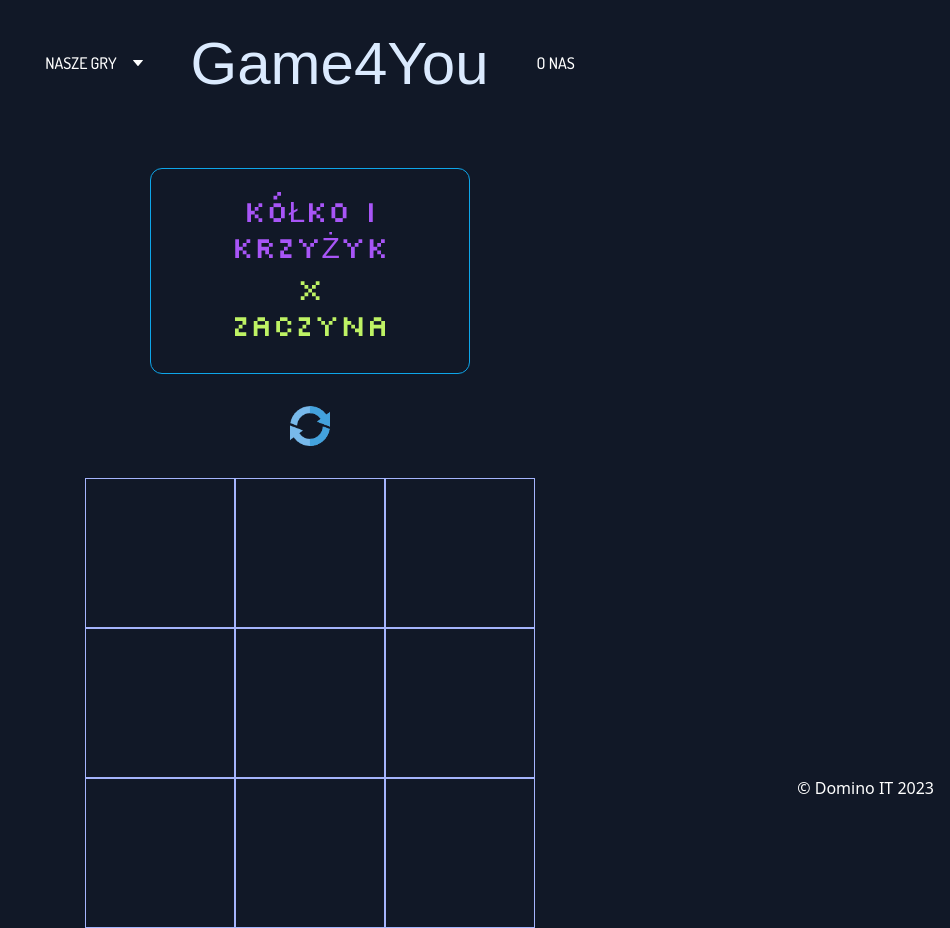
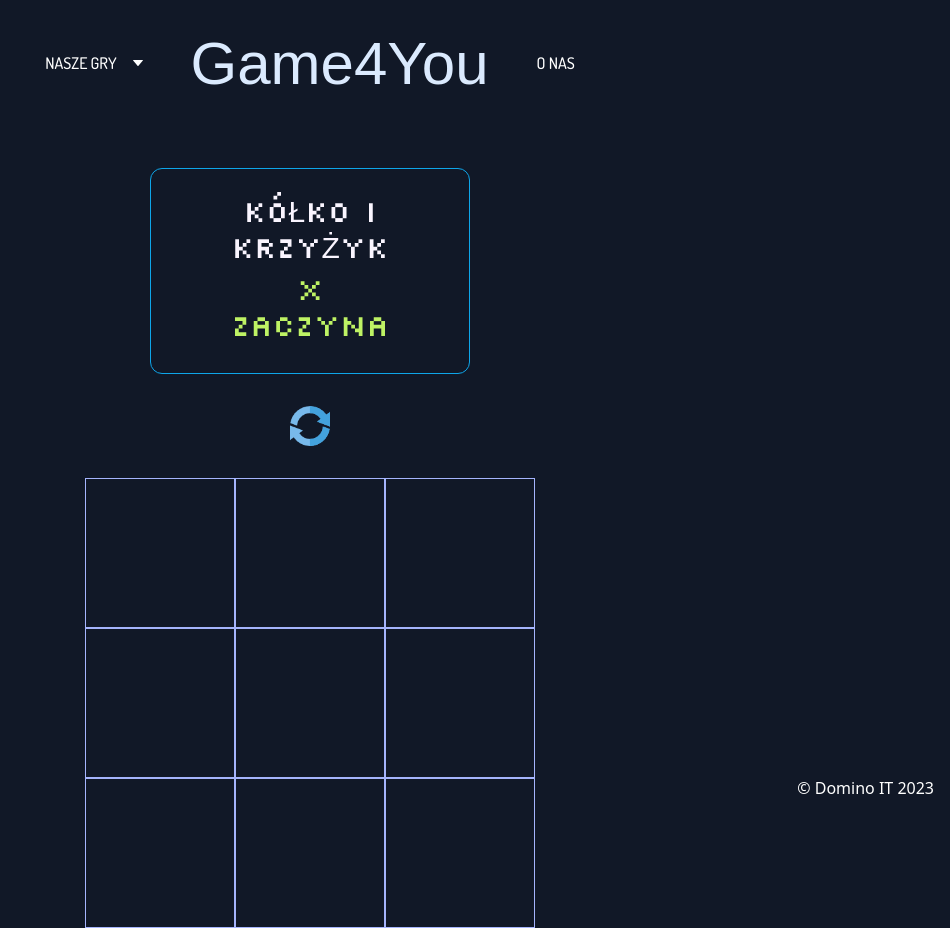
Before and after one commit to DominoxB/Game4You, a Vue app: page /TwoPlayers in a window 1280 px wide. Shown: the whole page, without its empty margins (330-1280 px from the left). Built offline with nearby package versions, Linux system fonts and the light colour scheme; a web font is replaced by a local one; what tailwindcss-animated would draw is missing.

Commit message:
fix: change text color

```diff
--- a/src/components/atoms/TicTacToeInfoBoard.vue
+++ b/src/components/atoms/TicTacToeInfoBoard.vue
@@ -1,7 +1,7 @@
 <template>
   <div
     class="text-center border border-sky-500 p-6 rounded-xl text-blue-100 text-3xl uppercase font-silk w-1/4">
-    <div class="text-purple-500">Kółko i krzyżyk</div>
+    <div class="text-purple-50">Kółko i krzyżyk</div>
     <div class="px-10 py-1.5 rounded-md text-lime-300">{{ message }}</div>
   </div>
 </template>
```
